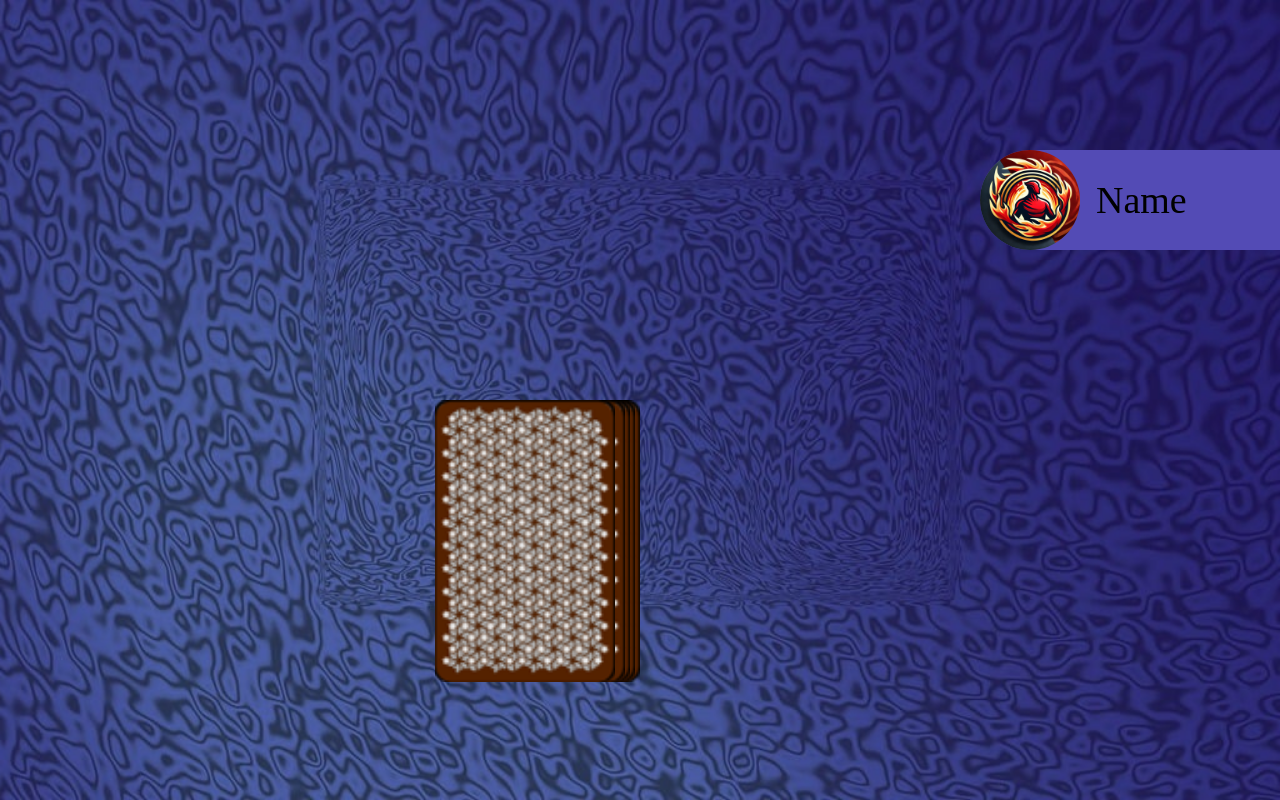
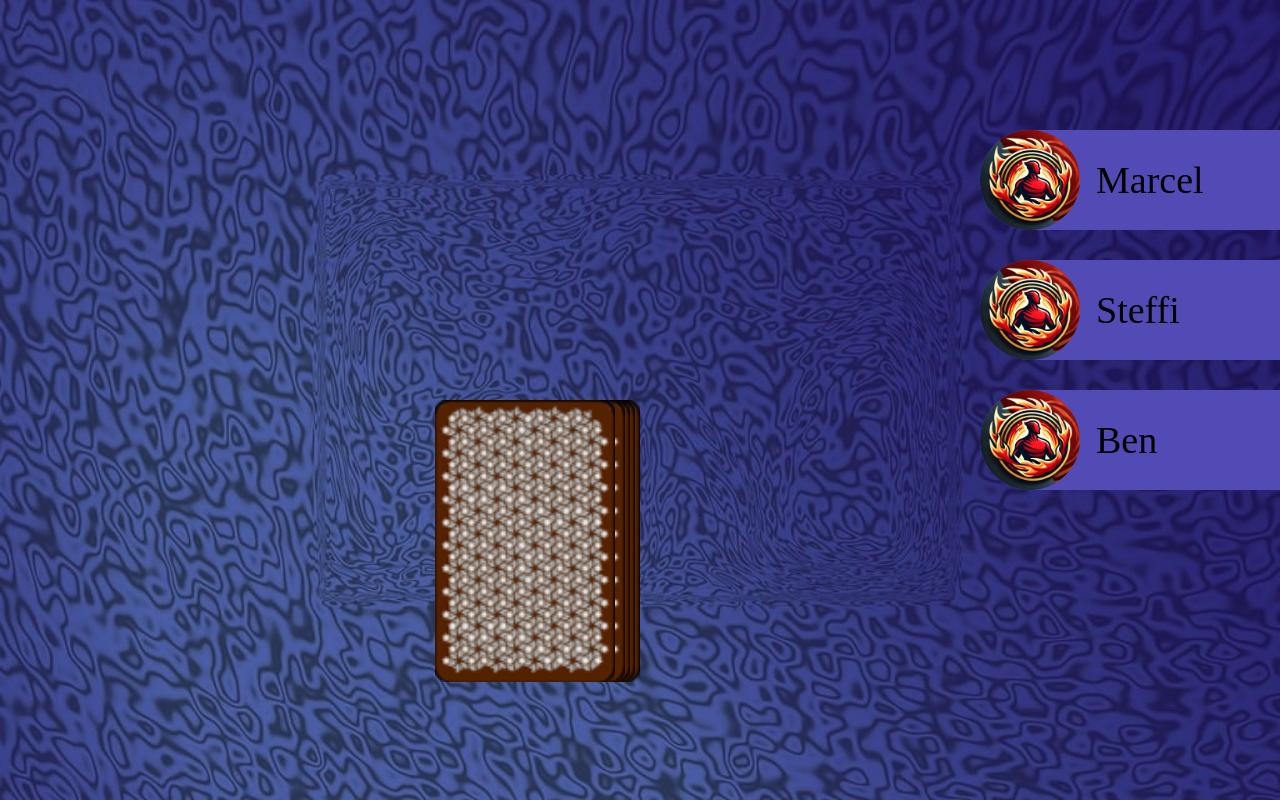
Before and after one commit to Bi7hop/RingOfFire, an Angular app: page /game in a window 1280 px wide. Built offline with nearby package versions, Linux system fonts and the light colour scheme.

Commit message:
added playericons

```diff
--- a/src/app/game/game.component.html
+++ b/src/app/game/game.component.html
@@ -1,4 +1,7 @@
-<app-player style="top: 150px" class="player-position"></app-player>
+<app-player
+ *ngFor="let player of game.players; let i = index;" [ngStyle]="{'top.px': 130 + (i * 130)}"
+    [name]="player"
+ class="player-position"></app-player>
 
 <div class="field">
 
--- a/src/app/player/player.component.html
+++ b/src/app/player/player.component.html
@@ -1,4 +1,4 @@
 <div class="player">
     <img src="/assets/img/profil.webp" alt="">
-    <span>Name</span>
+    <span>{{ name }}</span>
 </div>
--- a/src/app/player/player.component.ts
+++ b/src/app/player/player.component.ts
@@ -1,4 +1,4 @@
-import { Component } from '@angular/core';
+import { Component, Input } from '@angular/core';
 
 @Component({
   selector: 'app-player',
@@ -9,4 +9,5 @@
 })
 export class PlayerComponent {
 
+  @Input() name?: string;
 }
--- a/src/models/game.ts
+++ b/src/models/game.ts
@@ -1,5 +1,5 @@
 export class Game {
-    public players: string[] = [];
+    public players: string[] = ['Marcel', 'Steffi', 'Ben'];
     public stack: string[] = [];
     public playedCards: string[] = [];
     public currentPlayer: number = 0;
```
